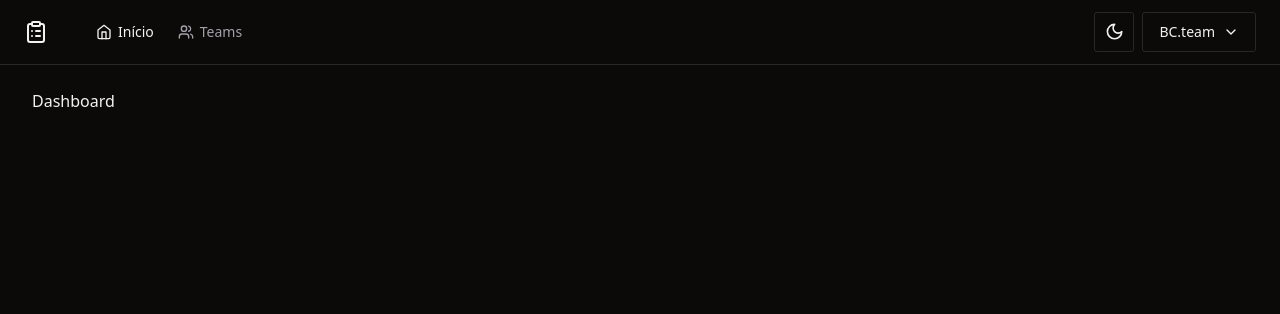
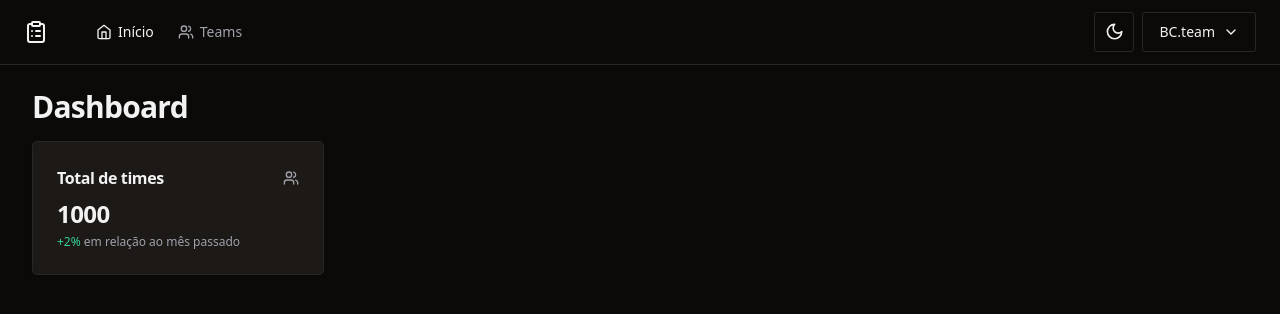
Before and after one commit to dev-rodrigues/bcweb, a React (Vite) app: page / in a window 1280 px wide. Shown: the top 314 px of the page. Built offline with nearby package versions, Linux system fonts and the light colour scheme.

Commit message:
feat(master): wip

```diff
--- /dev/null
+++ b/src/components/ui/card.tsx
@@ -0,0 +1,79 @@
+import * as React from "react"
+
+import { cn } from "@/lib/utils"
+
+const Card = React.forwardRef<
+  HTMLDivElement,
+  React.HTMLAttributes<HTMLDivElement>
+>(({ className, ...props }, ref) => (
+  <div
+    ref={ref}
+    className={cn(
+      "rounded-lg border bg-card text-card-foreground shadow-sm",
+      className
+    )}
+    {...props}
+  />
+))
+Card.displayName = "Card"
+
+const CardHeader = React.forwardRef<
+  HTMLDivElement,
+  React.HTMLAttributes<HTMLDivElement>
+>(({ className, ...props }, ref) => (
+  <div
+    ref={ref}
+    className={cn("flex flex-col space-y-1.5 p-6", className)}
+    {...props}
+  />
+))
+CardHeader.displayName = "CardHeader"
+
+const CardTitle = React.forwardRef<
+  HTMLParagraphElement,
+  React.HTMLAttributes<HTMLHeadingElement>
+>(({ className, ...props }, ref) => (
+  <h3
+    ref={ref}
+    className={cn(
+      "text-2xl font-semibold leading-none tracking-tight",
+      className
+    )}
+    {...props}
+  />
+))
+CardTitle.displayName = "CardTitle"
+
+const CardDescription = React.forwardRef<
+  HTMLParagraphElement,
+  React.HTMLAttributes<HTMLParagraphElement>
+>(({ className, ...props }, ref) => (
+  <p
+    ref={ref}
+    className={cn("text-sm text-muted-foreground", className)}
+    {...props}
+  />
+))
+CardDescription.displayName = "CardDescription"
+
+const CardContent = React.forwardRef<
+  HTMLDivElement,
+  React.HTMLAttributes<HTMLDivElement>
+>(({ className, ...props }, ref) => (
+  <div ref={ref} className={cn("p-6 pt-0", className)} {...props} />
+))
+CardContent.displayName = "CardContent"
+
+const CardFooter = React.forwardRef<
+  HTMLDivElement,
+  React.HTMLAttributes<HTMLDivElement>
+>(({ className, ...props }, ref) => (
+  <div
+    ref={ref}
+    className={cn("flex items-center p-6 pt-0", className)}
+    {...props}
+  />
+))
+CardFooter.displayName = "CardFooter"
+
+export { Card, CardHeader, CardFooter, CardTitle, CardDescription, CardContent }
--- a/src/pages/app/dashboard.tsx
+++ b/src/pages/app/dashboard.tsx
@@ -1,10 +1,18 @@
 import { Helmet } from 'react-helmet-async'
+
+import { MonthRevenueUsersCard } from '@/pages/app/dashboard/month-revenue-users-card.tsx'
 
 export function Dashboard() {
   return (
     <>
       <Helmet title={'Dashboard'} />
-      <h1>Dashboard</h1>
+      <div className="flex flex-col gap-4">
+        <h1 className="text-3xl font-bold tracking-tight">Dashboard</h1>
+
+        <div className={'grid grid-cols-4 gap-4'}>
+          <MonthRevenueUsersCard />
+        </div>
+      </div>
     </>
   )
 }
--- /dev/null
+++ b/src/pages/app/dashboard/dashboard.tsx
@@ -0,0 +1,7 @@
+export function Dashboard() {
+  return (
+    <div>
+      <h1>Dashboard</h1>
+    </div>
+  )
+}
--- /dev/null
+++ b/src/pages/app/dashboard/month-revenue-users-card.tsx
@@ -0,0 +1,28 @@
+import { Users } from 'lucide-react'
+
+import {
+  Card,
+  CardContent,
+  CardHeader,
+  CardTitle,
+} from '@/components/ui/card.tsx'
+
+export function MonthRevenueUsersCard() {
+  return (
+    <Card>
+      <CardHeader className="flex-row items-center justify-between space-y-0 pb-2">
+        <CardTitle className="text-base font-semibold">
+          Total de times
+        </CardTitle>
+        <Users className="h-4 w-4 text-muted-foreground" />
+      </CardHeader>
+      <CardContent className="space-y-1">
+        <span className="text-2xl font-semibold tracking-tight">1000</span>
+        <p className="text-xs text-muted-foreground">
+          <span className="text-emerald-500 dark:text-emerald-400">+2%</span> em
+          relação ao mês passado
+        </p>
+      </CardContent>
+    </Card>
+  )
+}
```
